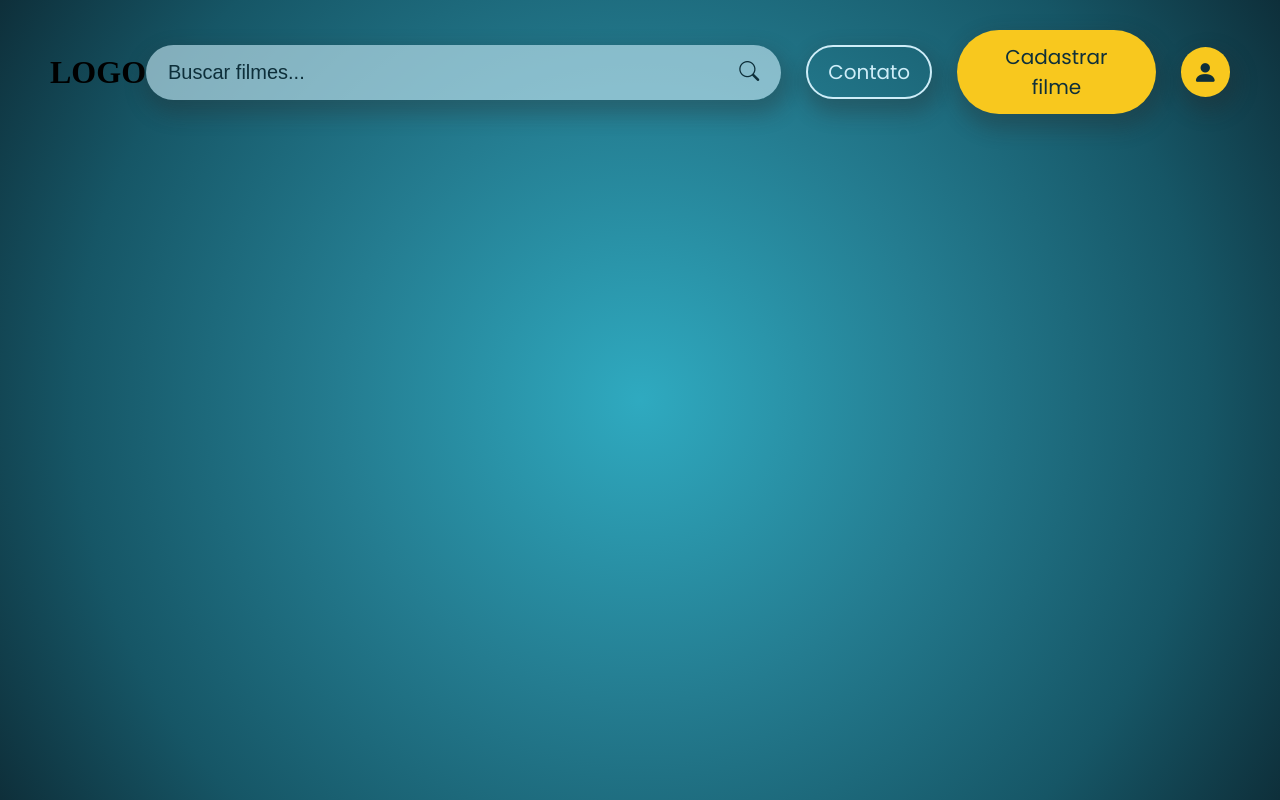
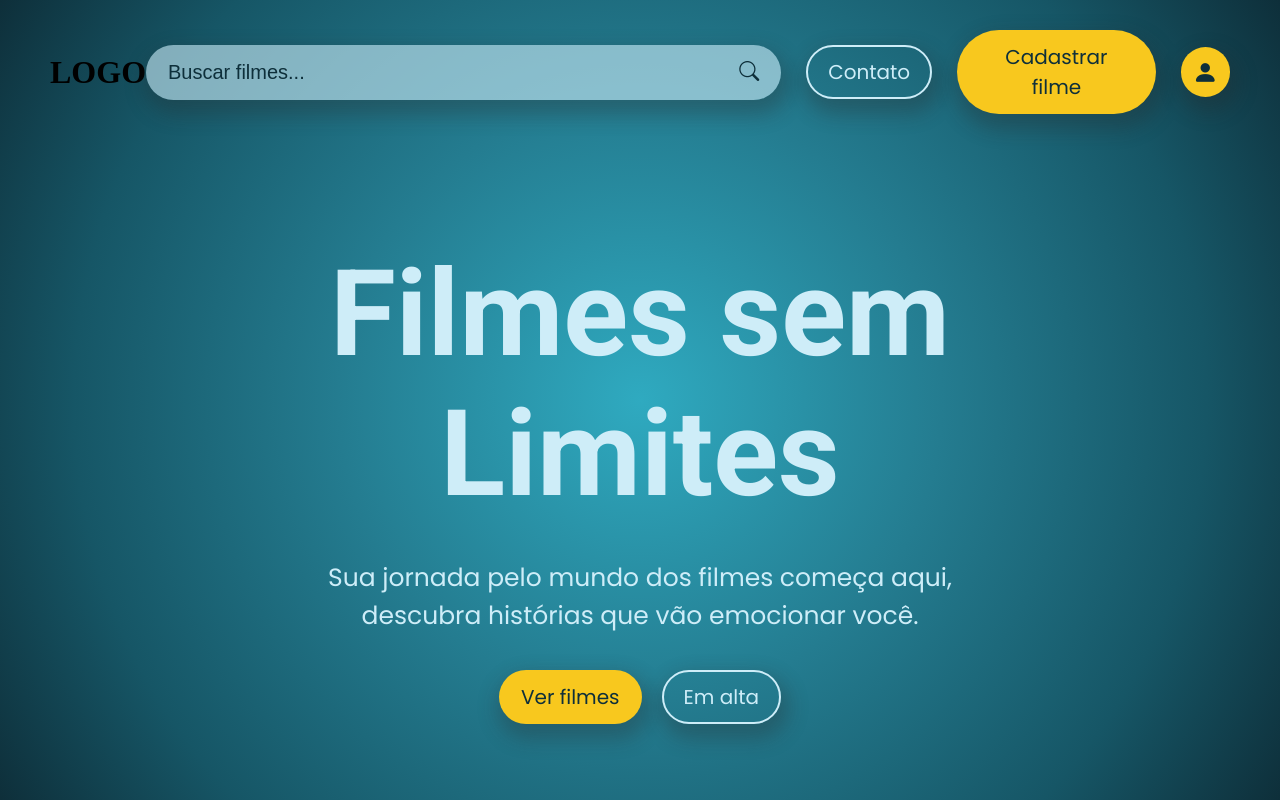
Before and after one commit to andreluiisdantas/CineMax, a React (Vite) app in the folder frontend/cine-max/: page / in a window 1280 px wide. Built offline with nearby package versions, Linux system fonts and the light colour scheme.

Commit message:
Adicionado titulo na Home

```diff
--- a/frontend/cine-max/package.json
+++ b/frontend/cine-max/package.json
@@ -12,7 +12,8 @@
   "dependencies": {
     "bootstrap-icons": "^1.13.1",
     "react": "^19.1.1",
-    "react-dom": "^19.1.1"
+    "react-dom": "^19.1.1",
+    "swiper": "^12.0.3"
   },
   "devDependencies": {
     "@eslint/js": "^9.36.0",
--- a/frontend/cine-max/src/pages/Home/Home.css
+++ b/frontend/cine-max/src/pages/Home/Home.css
@@ -1,4 +1,7 @@
 .homePageContainer {
+    display: flex;
+    flex-direction: column;
+    gap: 100px;
     min-height: 100vh;
     background: radial-gradient(
         circle at center,
@@ -10,3 +13,41 @@
     background-repeat: no-repeat;
     background-attachment: fixed;
 }
+
+.homePageTitleContainer{
+    display: flex;
+    flex-direction: column;
+    justify-content: center;
+    align-items: center;
+    gap: 35px;
+}
+
+.homePageTitle{
+    display: flex;
+    flex-direction: column;
+    align-items: center;
+    justify-content: center;
+    gap: 35px;
+    width: 730px;
+}
+
+.homePageTitle h1{
+    font-family: var(--second-font);
+    color: var(--text-color);
+    font-size: 120px;
+    text-align: center;
+}
+
+.homePageTitle h2{
+    font-family: var(--primary-font);
+    color: var(--text-color);
+    font-size: 25px;
+    text-align: center;
+    font-weight: 400;
+}
+
+.titleButtons{
+    display: flex;
+    flex-direction: row;
+    gap: 20px;
+}
--- a/frontend/cine-max/src/pages/Home/Home.tsx
+++ b/frontend/cine-max/src/pages/Home/Home.tsx
@@ -1,13 +1,26 @@
 import React from "react";
 import './Home.css'
 import Navbar from "../../Components/Navbar/Navbar";
+import SecundaryButton from "../../Components/SecundaryButton/SecundaryButton";
+import MainButton from "../../Components/MainButton/MainButton";
 
 
 const HomePage: React.FC = () => {
     return(
-        <div className="homePageContainer">
+        <main className="homePageContainer">
             <Navbar/>
-        </div>
+            <div className="homePageTitleContainer">
+                <div className="homePageTitle">
+                    <h1>Filmes sem Limites</h1>
+                    <h2>Sua jornada pelo mundo dos filmes começa aqui, descubra histórias que vão emocionar você.</h2>
+                </div>
+                <div className="titleButtons">
+                    <MainButton label="Ver filmes"/>
+                    <SecundaryButton label="Em alta"/>
+                </div>
+            </div>
+
+        </main>
     )
 };
 
```
Also changed, not shown: 1 other file (tests, documents, lock files or other folders).
